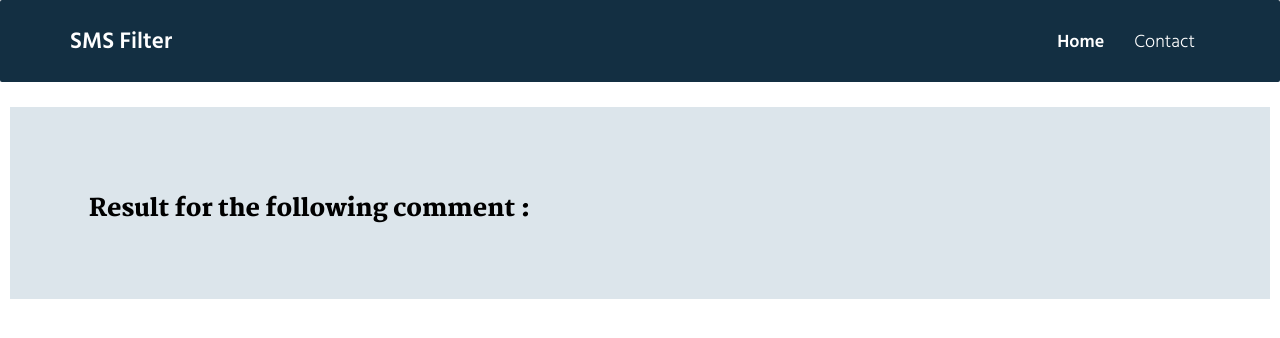
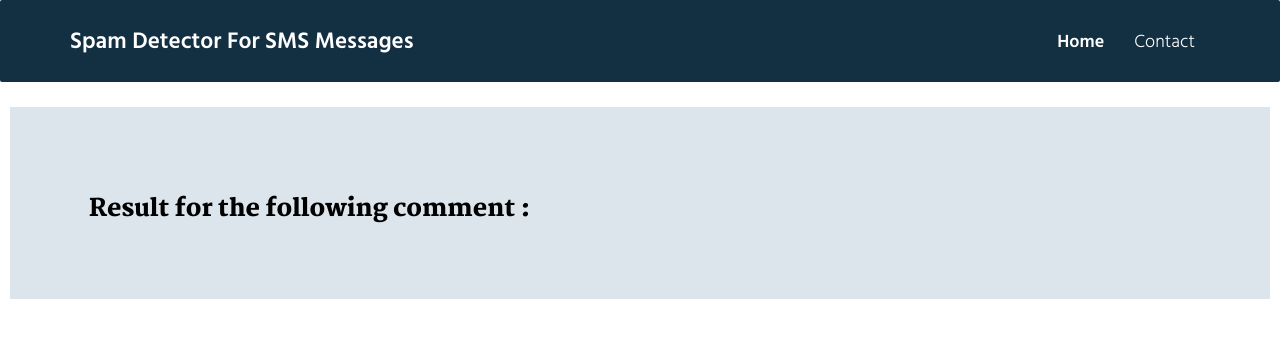
Before and after one commit to divyeshvala/Message-Filter, a Flask app: template templates/result.html in a window 1280 px wide. Shown: the top 338 px of the page. Run offline with Flask 2, Linux system fonts and the light colour scheme; the template is opened without the code that fills it, so the values that code supplies are empty.

Commit message:
Bug fixed in result page.

```diff
--- a/templates/index.html
+++ b/templates/index.html
@@ -33,7 +33,6 @@
               <span class="icon-bar"></span>
             </button>
             <a class="navbar-brand" href="./index.html" title="">
-              <!-- img src="./assets/images/mashup-icon.svg" class="navbar-logo-img" alt="" -->
               <b>Spam Detector For SMS Messages</b>
             </a>
           </div>
--- a/templates/result.html
+++ b/templates/result.html
@@ -29,8 +29,7 @@
               <span class="icon-bar"></span>
             </button>
             <a class="navbar-brand" href="./index.html" title="">
-              <!-- img src="./assets/images/mashup-icon.svg" class="navbar-logo-img" alt="" -->
-              <b>SMS Filter</b>
+              <b>Spam Detector For SMS Messages</b>
             </a>
           </div>
 
```
